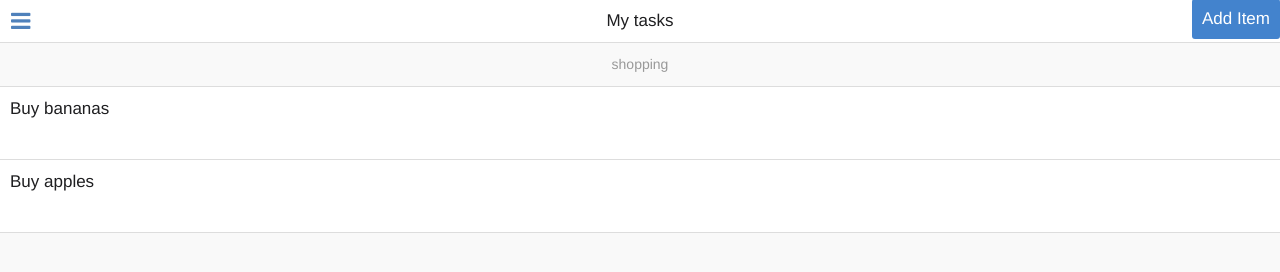
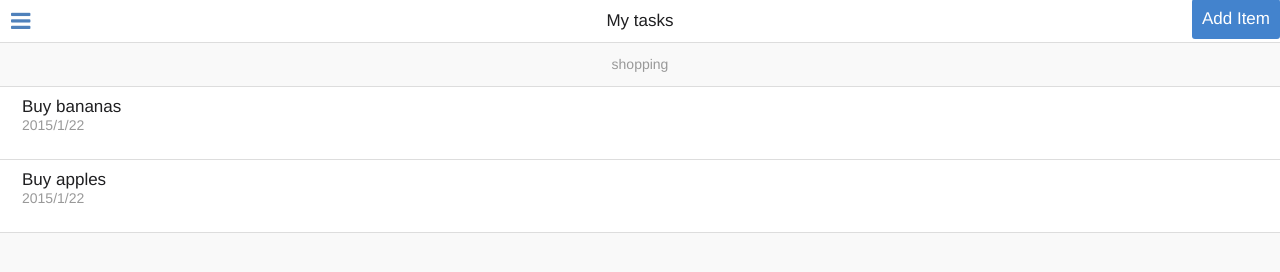
Before and after one commit to frandiox/OnsenUI-Memo-App, a plain HTML site: page index.html in a window 1280 px wide. Both pictures are taken after a click on the element "Start". Drawn offline with Linux system fonts and the light colour scheme; files whose address does not match are found by name.

Commit message:
Added date to Tasks

```diff
--- a/css/style.css
+++ b/css/style.css
@@ -10,7 +10,23 @@
 }
 
 .list-action-menu:active {
-  background-color: #666;
+ 	background-color: #666;
+}
+
+.list-action-item {
+ 	padding: 0 12px;
+	 box-sizing: border-box;
+}
+
+.name {
+	margin-top: 10px;
+	line-height: 1.2;
+}
+
+.desc {
+ 	line-height: 1.2;
+ 	font-size: 14px;
+ 	color: #999;
 }
 
 .blockInline {
--- a/js/model.js
+++ b/js/model.js
@@ -4,6 +4,7 @@ var Task = function(title, category, description) {
 	this.title = title;
 	this.category = category;
 	this.description = description;
+	this.date = new Date();
 };
 
 var TaskContainer = function() {
--- a/memo.html
+++ b/memo.html
@@ -38,20 +38,16 @@
 							</div>
 						</div>
 					</div>
-
 				</ons-carousel-item>
 				<ons-carousel-item class="list-action-item">
 					<div class="name">
 						{{item.title}}
 					</div>
+					<div class="desc">
+						{{item.date.getFullYear() + "/" + (item.date.getMonth() + 1) + "/" + item.date.getDate()}}
+					</div>
 				</ons-carousel-item>
 			</ons-carousel>
-
-
-
-
 		</ons-list-item>
     </ons-list>
-
-
 </ons-page>
```
